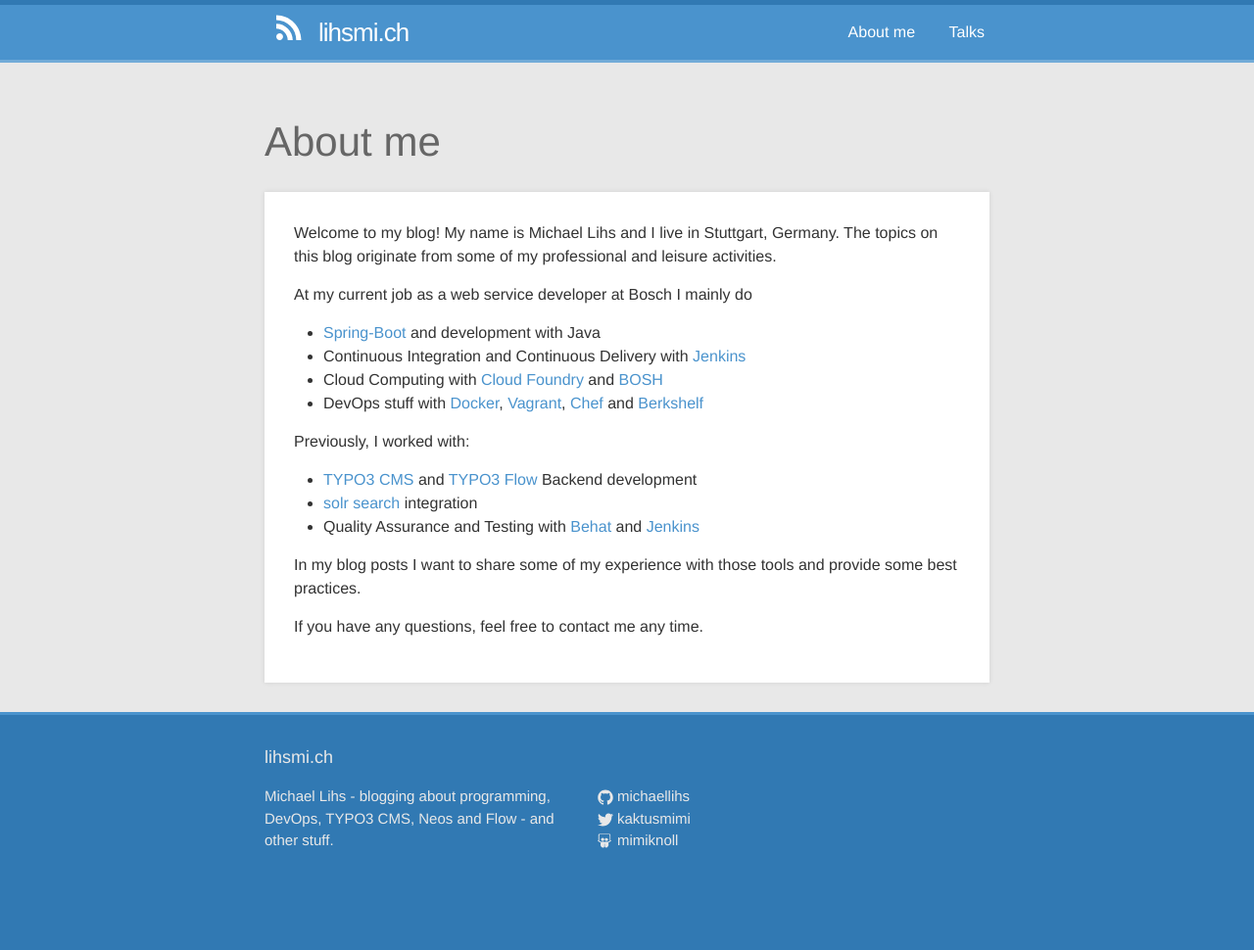
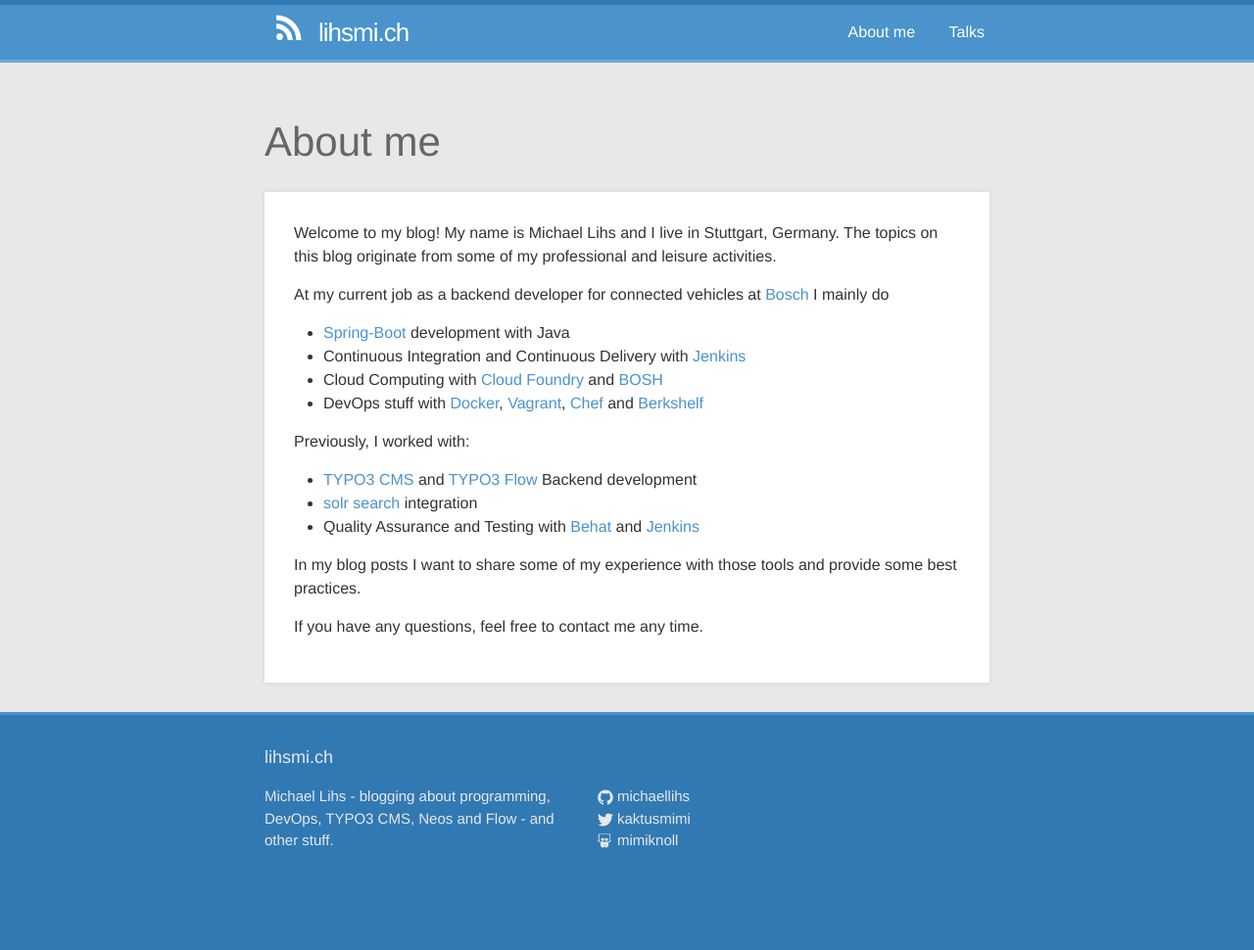
Before and after one commit to michaellihs/michaellihs.github.io, a Jekyll site: the page built from about.md, in a window 1280 px wide. Shown: the whole page at 98% size. Built offline with Jekyll 4.4.1, drawn with Linux system fonts in a browser that asks for light colours.

Commit message:
[TASK] Update about me

```diff
--- a/about.md
+++ b/about.md
@@ -6,9 +6,9 @@ permalink: /about/
 
 Welcome to my blog! My name is Michael Lihs and I live in Stuttgart, Germany. The topics on this blog originate from some of my professional and leisure activities.
 
-At my current job as a web service developer at Bosch I mainly do
+At my current job as a backend developer for connected vehicles at [Bosch] I mainly do
 
-* [Spring-Boot] and development with Java
+* [Spring-Boot] development with Java
 * Continuous Integration and Continuous Delivery with [Jenkins]
 * Cloud Computing with [Cloud Foundry] and [BOSH]
 * DevOps stuff with [Docker], [Vagrant], [Chef] and [Berkshelf]
```
Also changed, not shown: other parts of about.md (+1 -0 lines).
